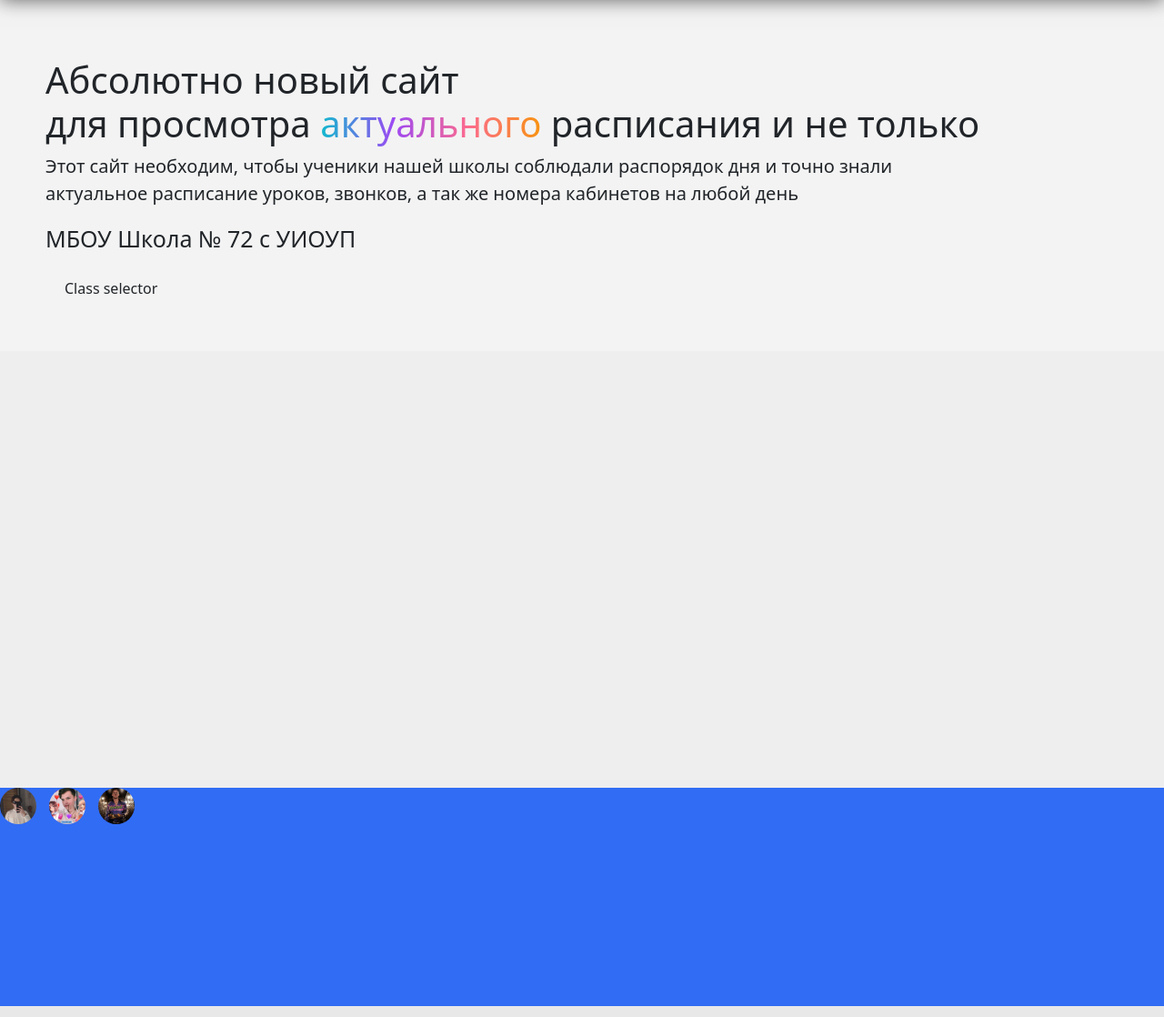
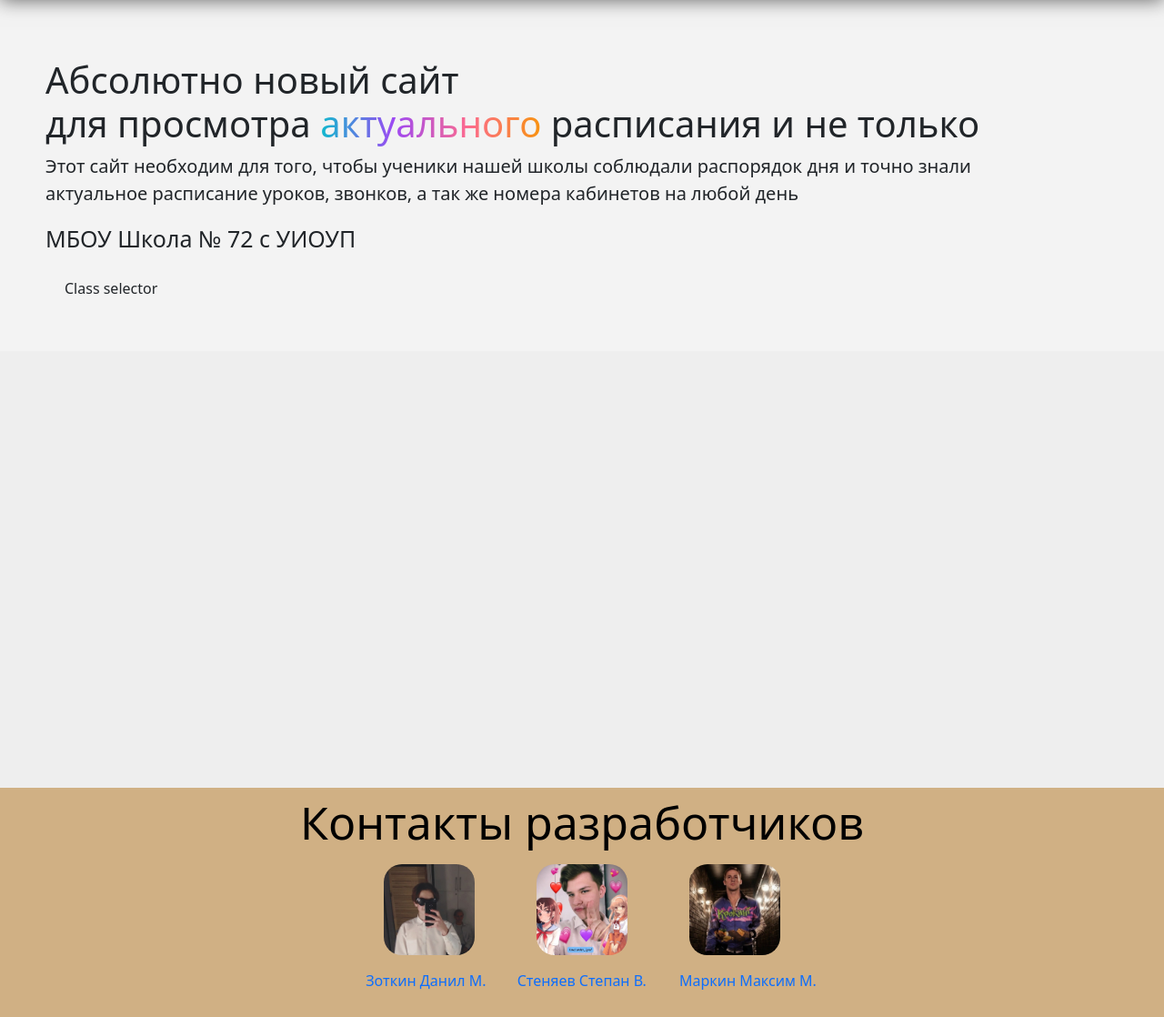
Before and after one commit to zsmcorp/zsm, a Django app: page / in a window 1280 px wide. Shown: the part 86-1204 px from the top of the page at 91% size. Run offline with Django 4.2, Linux system fonts and the light colour scheme.

Commit message:
Панель Контакты

```diff
--- a/zsm/templates/base.html
+++ b/zsm/templates/base.html
@@ -15,7 +15,6 @@
 <body>
     <header>
         <nav class="fixed-top">
-
             <a href="{% url 'home-index' %}" class="navbar-button">Home</a>
             <a href="{% url 'index' %}" class="navbar-button">Class selector</a>
             <a href="#feedback" class="navbar-button">Contact</a>
@@ -34,14 +33,19 @@
         </div>
     </section>
     <footer>
-        <section class="about" id="about" name="about">
-            <div class="about">
-                <a href="https://zotkinsb.t.me"><img src="{% static 'homepage/img/daniel.jpg' %}" height="40px" class="logo"></a>
-                <a href="https://t.me/ignatpmk"><img src="{% static 'homepage/img/stephan.jpeg' %}" height="40px" class="logo"></a>
-                <a href="https://t.me/Gasanofffgusein"><img src="{% static 'homepage/img/mASSim.jpg' %}" height="40px" class="logo"></a>
+        <section class="contact_us" id="about" name="about">
+            <div class="contact"><h1 class="contacts">Контакты разработчиков</h1>
+                <img src="{% static 'homepage/img/daniel.jpg' %}" height="100px" class="logo"></a>
+                <img src="{% static 'homepage/img/stephan.jpeg' %}" height="100px" class="logo"></a>
+                <img src="{% static 'homepage/img/mASSim.jpg' %}" height="100px" class="logo"></a>
+            <figcaption><a href="https://zotkinsb.t.me" style="padding-right: 30px; position: static; padding-left: 20px;">Зоткин Данил М.</a>
+                        <a href="https://t.me/ignatpmk" style="padding-right:10px; position:static;">Стеняев Степан В.</a>
+                        <a href="https://t.me/Gasanofffgusein" style="padding-left: 22px; position: static;">Маркин Максим М.</a>
+            </figcaption>
             </div>
         </section>
     </footer>
+
     <style>
     /* for Safari */
         .timetable {
@@ -61,8 +65,16 @@
             border: none;
         }
         .logo {
+            position:sticky;
             border-radius: 20px;
-            margin-right: 10px;
+            align-items: center;
+            margin: 0rem 32px 1rem;
+        }
+        .contacts{
+            align-items: center;
+            color: #000;
+            padding: 0.5rem;
+            font-size: 50px;
         }
         p span {
             color: rgba(0, 0, 0, 0.6);
@@ -110,7 +122,6 @@
             padding-top: 0;
             padding-bottom: 0;
         }
-
         .navbar-button {
             padding: 28px 15px;
             font-family: Inter, sans-serif;
@@ -143,11 +154,17 @@
         }
 
         footer {
-            background-color: rgb(49, 108, 244);
+            background-color: #D0B084;
             width: auto;
-            height: 15rem;
-
-
+            height: 15.8rem;
+        }
+        .contact{
+            text-align: center;
+            display: block;
+            max-width: 100%;
+            height: auto;
+            top: 50%;
+            left: 50%;
         }
 
         .date {
--- a/zsm/templates/homepage/homepage.html
+++ b/zsm/templates/homepage/homepage.html
@@ -2,7 +2,7 @@
 
 {% block content %}
     <h1 class="title">Абсолютно новый сайт <br>для просмотра <span>актуального</span> расписания и не только</h1>
-    <p class="description">Этот сайт необходим, чтобы ученики нашей школы соблюдали распорядок дня и точно знали<br>актуальное расписание уроков, звонков, а так же номера кабинетов на любой день</p>
+    <p class="description">Этот сайт необходим для того, чтобы ученики нашей школы соблюдали распорядок дня и точно знали<br>актуальное расписание уроков, звонков, а так же номера кабинетов на любой день</p>
     <p class="school">МБОУ Школа № 72 с УИОУП</p>
     <a href="{% url 'index' %}" class="btn">Class selector</a>
 {% endblock %}
```
Also changed, not shown: zsm/apps/timetables/migrations/0001_initial.py (added), zsm/apps/timetables/migrations/__init__.py (added).
